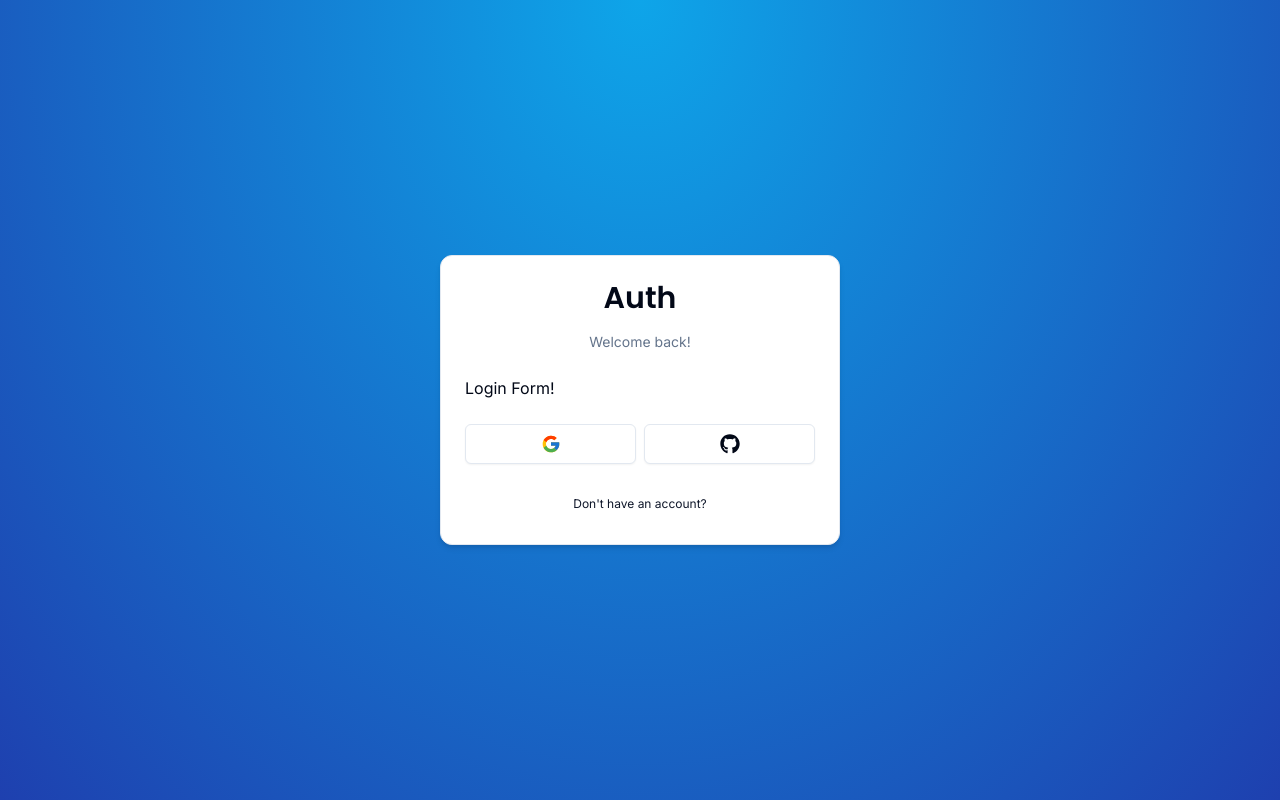
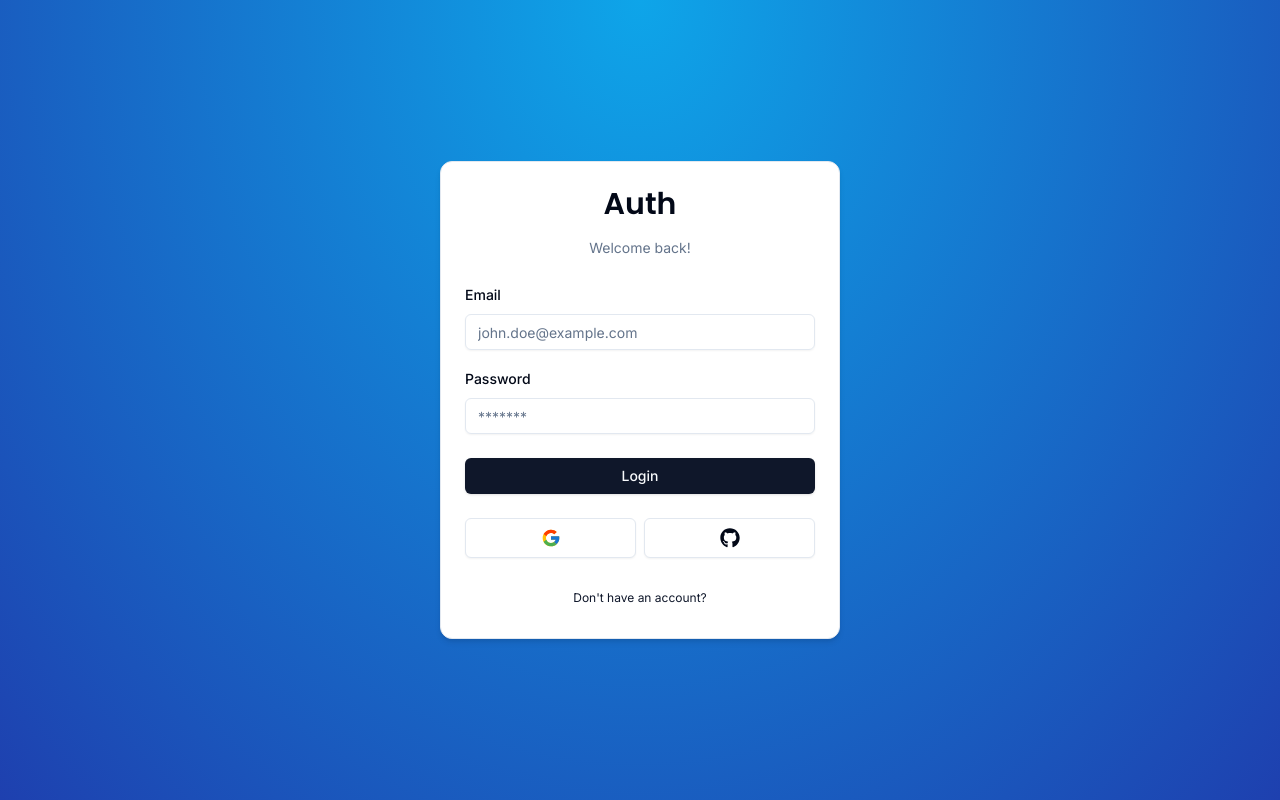
Before and after one commit to DennohKim/complete-nextAuthv5, a Next.js app: page /auth/login in a window 1280 px wide. Built offline with nearby package versions, Linux system fonts and the light colour scheme.

Commit message:
Login form

```diff
--- a/components/auth/login-form.tsx
+++ b/components/auth/login-form.tsx
@@ -1,7 +1,31 @@
-import React from 'react';
+"use client";
+
+import { useForm } from 'react-hook-form';
+import { zodResolver } from '@hookform/resolvers/zod';
+import { Form, FormControl, FormField, FormItem, FormLabel, FormMessage } from '@/components/ui/form';
 import { CardWrapper } from './card-wrapper';
+import * as z from 'zod';
+import { LoginSchema } from '@/schemas';
+import { Input } from '@/components/ui/input';
+import { Button } from '../ui/button';
+import { FormError } from '../form-error';
+import { FormSuccess } from '../form-success';
 
 export const LoginForm = () => {
+
+	const form = useForm<z.infer<typeof LoginSchema>>({
+		resolver: zodResolver(LoginSchema),
+		defaultValues: {
+			email: "",
+			password: "",
+		},
+
+	})
+
+	const onSubmit = (values: z.infer<typeof LoginSchema>) => {
+		console.log(values)
+	}
+
   return (
     <CardWrapper
       headerLabel='Welcome back!'
@@ -9,7 +33,49 @@
       backButtonHref='/auth/register'
       showSocial
     >
-      Login Form!
+      <Form {...form}>
+        <form onSubmit={form.handleSubmit(onSubmit)} className='space-y-6'>
+          <div className='space-y-4'>
+            <FormField
+              control={form.control}
+              name='email'
+              render={({ field }) => (
+                <FormItem>
+                  <FormLabel>Email</FormLabel>
+                  <FormControl>
+                    <Input
+                      {...field}
+                      placeholder='john.doe@example.com'
+                      type='email'
+                    />
+                  </FormControl>
+                  <FormMessage />
+                </FormItem>
+              )}
+            />
+            <FormField
+              control={form.control}
+              name='password'
+              render={({ field }) => (
+                <FormItem>
+                  <FormLabel>Password</FormLabel>
+                  <FormControl>
+                    <Input
+                      {...field}
+                      placeholder='*******'
+                      type='password'
+                    />
+                  </FormControl>
+                  <FormMessage />
+                </FormItem>
+              )}
+            />
+          </div>
+		  <FormError message=''/>
+		  <FormSuccess message=''/>
+		  <Button type="submit" className="w-full">Login</Button>
+        </form>
+      </Form>
     </CardWrapper>
   );
 };
--- /dev/null
+++ b/components/form-error.tsx
@@ -0,0 +1,17 @@
+import  { ExclamationTriangleIcon } from "@radix-ui/react-icons";
+
+
+interface FormErrorMessageProps {
+  message?: string;
+}
+
+export const FormError = ({message}: FormErrorMessageProps) => {
+	if(!message) return null;
+
+	return (
+	<div className="bg-destructive/15 p-3 rounded-md flex items-center gap-x-2 text-sm text-destructive">
+	  <ExclamationTriangleIcon className="h-4 w-4" />
+	  <span>{message}</span>
+	</div>
+  );
+}
--- /dev/null
+++ b/components/form-success.tsx
@@ -0,0 +1,17 @@
+import  { CheckCircledIcon } from "@radix-ui/react-icons";
+
+
+interface FormSuccessProps {
+  message?: string;
+}
+
+export const FormSuccess = ({message}: FormSuccessProps) => {
+	if(!message) return null;
+
+	return (
+	<div className="bg-emerald-500/15 p-3 rounded-md flex items-center gap-x-2 text-sm text-emerald-500">
+	  <CheckCircledIcon className="h-4 w-4" />
+	  <span>{message}</span>
+	</div>
+  );
+}
--- /dev/null
+++ b/components/ui/form.tsx
@@ -0,0 +1,176 @@
+import * as React from "react"
+import * as LabelPrimitive from "@radix-ui/react-label"
+import { Slot } from "@radix-ui/react-slot"
+import {
+  Controller,
+  ControllerProps,
+  FieldPath,
+  FieldValues,
+  FormProvider,
+  useFormContext,
+} from "react-hook-form"
+
+import { cn } from "@/lib/utils"
+import { Label } from "@/components/ui/label"
+
+const Form = FormProvider
+
+type FormFieldContextValue<
+  TFieldValues extends FieldValues = FieldValues,
+  TName extends FieldPath<TFieldValues> = FieldPath<TFieldValues>
+> = {
+  name: TName
+}
+
+const FormFieldContext = React.createContext<FormFieldContextValue>(
+  {} as FormFieldContextValue
+)
+
+const FormField = <
+  TFieldValues extends FieldValues = FieldValues,
+  TName extends FieldPath<TFieldValues> = FieldPath<TFieldValues>
+>({
+  ...props
+}: ControllerProps<TFieldValues, TName>) => {
+  return (
+    <FormFieldContext.Provider value={{ name: props.name }}>
+      <Controller {...props} />
+    </FormFieldContext.Provider>
+  )
+}
+
+const useFormField = () => {
+  const fieldContext = React.useContext(FormFieldContext)
+  const itemContext = React.useContext(FormItemContext)
+  const { getFieldState, formState } = useFormContext()
+
+  const fieldState = getFieldState(fieldContext.name, formState)
+
+  if (!fieldContext) {
+    throw new Error("useFormField should be used within <FormField>")
+  }
+
+  const { id } = itemContext
+
+  return {
+    id,
+    name: fieldContext.name,
+    formItemId: `${id}-form-item`,
+    formDescriptionId: `${id}-form-item-description`,
+    formMessageId: `${id}-form-item-message`,
+    ...fieldState,
+  }
+}
+
+type FormItemContextValue = {
+  id: string
+}
+
+const FormItemContext = React.createContext<FormItemContextValue>(
+  {} as FormItemContextValue
+)
+
+const FormItem = React.forwardRef<
+  HTMLDivElement,
+  React.HTMLAttributes<HTMLDivElement>
+>(({ className, ...props }, ref) => {
+  const id = React.useId()
+
+  return (
+    <FormItemContext.Provider value={{ id }}>
+      <div ref={ref} className={cn("space-y-2", className)} {...props} />
+    </FormItemContext.Provider>
+  )
+})
+FormItem.displayName = "FormItem"
+
+const FormLabel = React.forwardRef<
+  React.ElementRef<typeof LabelPrimitive.Root>,
+  React.ComponentPropsWithoutRef<typeof LabelPrimitive.Root>
+>(({ className, ...props }, ref) => {
+  const { error, formItemId } = useFormField()
+
+  return (
+    <Label
+      ref={ref}
+      className={cn(error && "text-destructive", className)}
+      htmlFor={formItemId}
+      {...props}
+    />
+  )
+})
+FormLabel.displayName = "FormLabel"
+
+const FormControl = React.forwardRef<
+  React.ElementRef<typeof Slot>,
+  React.ComponentPropsWithoutRef<typeof Slot>
+>(({ ...props }, ref) => {
+  const { error, formItemId, formDescriptionId, formMessageId } = useFormField()
+
+  return (
+    <Slot
+      ref={ref}
+      id={formItemId}
+      aria-describedby={
+        !error
+          ? `${formDescriptionId}`
+          : `${formDescriptionId} ${formMessageId}`
+      }
+      aria-invalid={!!error}
+      {...props}
+    />
+  )
+})
+FormControl.displayName = "FormControl"
+
+const FormDescription = React.forwardRef<
+  HTMLParagraphElement,
+  React.HTMLAttributes<HTMLParagraphElement>
+>(({ className, ...props }, ref) => {
+  const { formDescriptionId } = useFormField()
+
+  return (
+    <p
+      ref={ref}
+      id={formDescriptionId}
+      className={cn("text-[0.8rem] text-muted-foreground", className)}
+      {...props}
+    />
+  )
+})
+FormDescription.displayName = "FormDescription"
+
+const FormMessage = React.forwardRef<
+  HTMLParagraphElement,
+  React.HTMLAttributes<HTMLParagraphElement>
+>(({ className, children, ...props }, ref) => {
+  const { error, formMessageId } = useFormField()
+  const body = error ? String(error?.message) : children
+
+  if (!body) {
+    return null
+  }
+
+  return (
+    <p
+      ref={ref}
+      id={formMessageId}
+      className={cn("text-[0.8rem] font-medium text-destructive", className)}
+      {...props}
+    >
+      {body}
+    </p>
+  )
+})
+FormMessage.displayName = "FormMessage"
+
+export {
+  useFormField,
+  Form,
+  FormItem,
+  FormLabel,
+  FormControl,
+  FormDescription,
+  FormMessage,
+  FormField,
+}
--- /dev/null
+++ b/components/ui/input.tsx
@@ -0,0 +1,25 @@
+import * as React from "react"
+
+import { cn } from "@/lib/utils"
+
+export interface InputProps
+  extends React.InputHTMLAttributes<HTMLInputElement> {}
+
+const Input = React.forwardRef<HTMLInputElement, InputProps>(
+  ({ className, type, ...props }, ref) => {
+    return (
+      <input
+        type={type}
+        className={cn(
+          "flex h-9 w-full rounded-md border border-input bg-transparent px-3 py-1 text-sm shadow-sm transition-colors file:border-0 file:bg-transparent file:text-sm file:font-medium placeholder:text-muted-foreground focus-visible:outline-none focus-visible:ring-1 focus-visible:ring-ring disabled:cursor-not-allowed disabled:opacity-50",
+          className
+        )}
+        ref={ref}
+        {...props}
+      />
+    )
+  }
+)
+Input.displayName = "Input"
+
+export { Input }
--- /dev/null
+++ b/components/ui/label.tsx
@@ -0,0 +1,26 @@
+"use client"
+
+import * as React from "react"
+import * as LabelPrimitive from "@radix-ui/react-label"
+import { cva, type VariantProps } from "class-variance-authority"
+
+import { cn } from "@/lib/utils"
+
+const labelVariants = cva(
+  "text-sm font-medium leading-none peer-disabled:cursor-not-allowed peer-disabled:opacity-70"
+)
+
+const Label = React.forwardRef<
+  React.ElementRef<typeof LabelPrimitive.Root>,
+  React.ComponentPropsWithoutRef<typeof LabelPrimitive.Root> &
+    VariantProps<typeof labelVariants>
+>(({ className, ...props }, ref) => (
+  <LabelPrimitive.Root
+    ref={ref}
+    className={cn(labelVariants(), className)}
+    {...props}
+  />
+))
+Label.displayName = LabelPrimitive.Root.displayName
+
+export { Label }
--- a/package.json
+++ b/package.json
@@ -9,16 +9,20 @@
     "lint": "next lint"
   },
   "dependencies": {
+    "@hookform/resolvers": "^3.3.3",
     "@radix-ui/react-icons": "^1.3.0",
+    "@radix-ui/react-label": "^2.0.2",
     "@radix-ui/react-slot": "^1.0.2",
     "class-variance-authority": "^0.7.0",
     "clsx": "^2.1.0",
     "next": "14.0.4",
     "react": "^18",
     "react-dom": "^18",
+    "react-hook-form": "^7.49.2",
     "react-icons": "^4.12.0",
     "tailwind-merge": "^2.2.0",
-    "tailwindcss-animate": "^1.0.7"
+    "tailwindcss-animate": "^1.0.7",
+    "zod": "^3.22.4"
   },
   "devDependencies": {
     "@types/node": "^20",
--- /dev/null
+++ b/schemas/index.ts
@@ -0,0 +1,12 @@
+import * as z from 'zod';
+
+export const LoginSchema = z.object({
+	email: z.string().email({
+		message: 'Email is required'
+	}).min(1, {
+		message: 'Email is required'
+	}),
+	password: z.string().min(1, {
+		message: 'Password is required'
+	}),
+});
```
Also changed, not shown: 1 other file (tests, documents, lock files or other folders).
